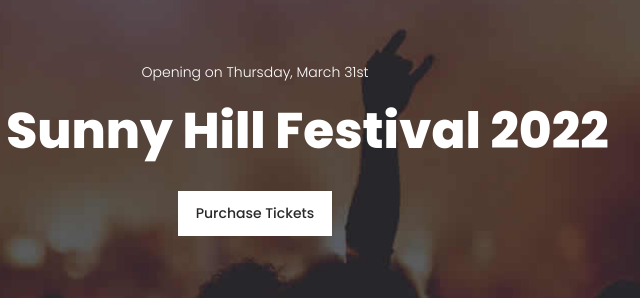
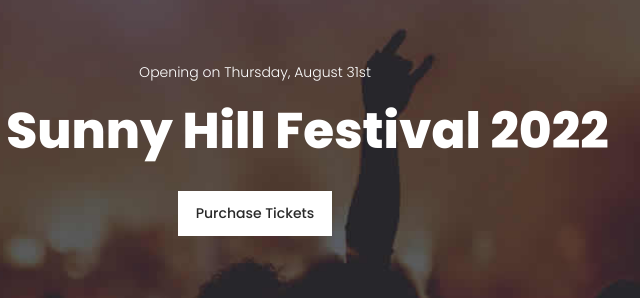
Before and after one commit to sbradlycook/jenkins-Sonarqube-Docker, a plain HTML site: page index.html in a window 1280 px wide. Shown: the part 330-628 px from the top of the page, 385-1025 px from the left. Drawn offline with Linux system fonts and the light colour scheme.

Commit message:
Modified the open date.

```diff
--- a/index.html
+++ b/index.html
@@ -106,7 +106,7 @@ https://www.tooplate.com/view/2125-artxibition
                             <i class="fa fa-arrow-up"></i>
                             <span>Next Show</span>
                         </div>
-                        <h6>Opening on Thursday, March 31st</h6>
+                        <h6>Opening on Thursday, August 31st</h6>
                         <h2>The Sunny Hill Festival 2022</h2>
                         <div class="main-white-button">
                             <a href="ticket-details.html">Purchase Tickets</a>
```
